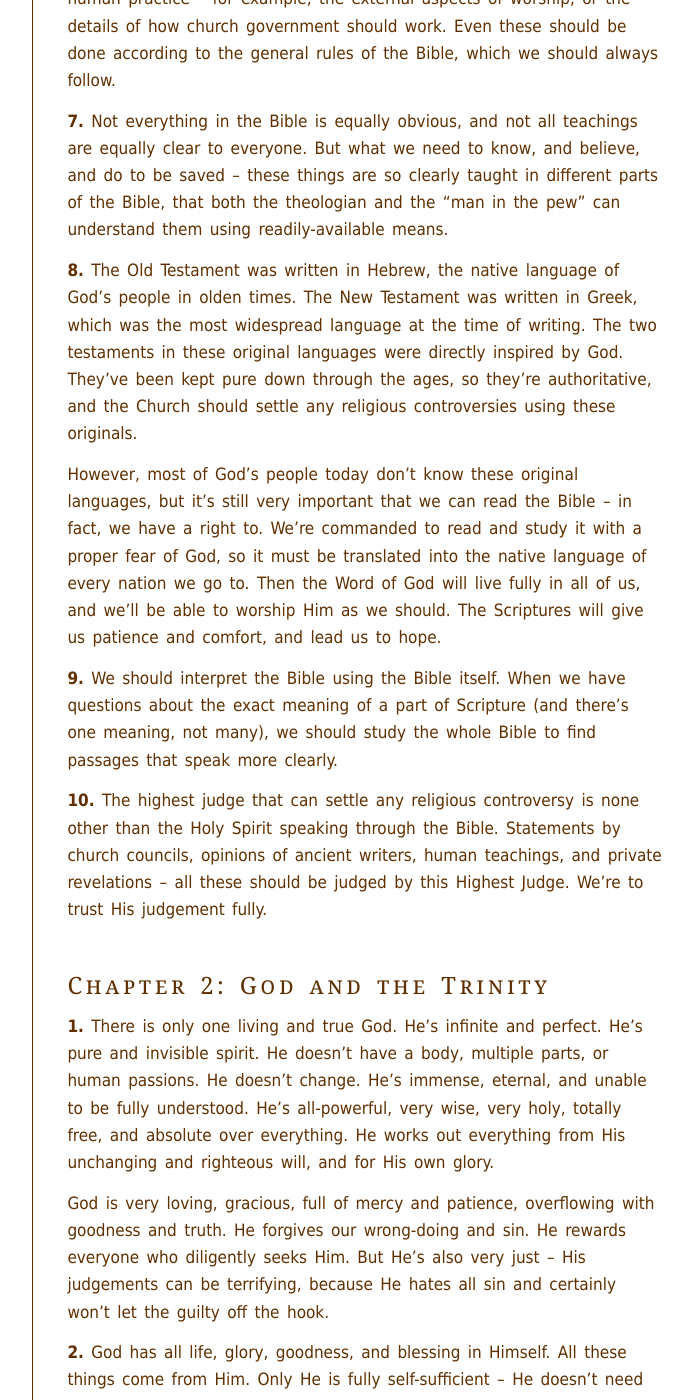
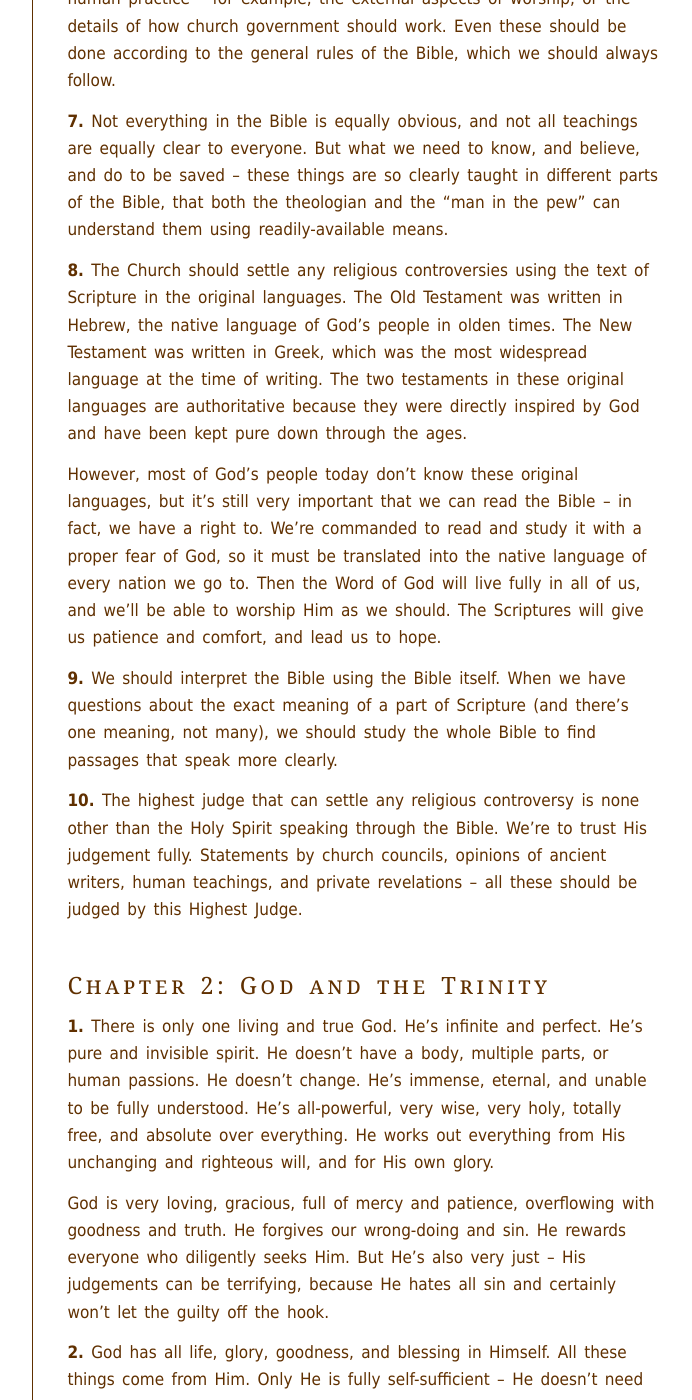
Before and after one commit to benhoyt/benhoyt.github.com, a Jekyll site: the page built from writings-pew.html, in a window 1280 px wide and 1400 px high, scrolled down 4804 px. Shown: the whole window, without its empty margins (356-1048 px from the left). Built offline with Jekyll 4.4.1, drawn with Linux system fonts in a browser that asks for light colours; some of the changed text lies outside the part shown.

Commit message:
Some good wording/structure tweaks on Chapter 1 from Bryan.

```diff
--- a/writings-pew.html
+++ b/writings-pew.html
@@ -125,13 +125,13 @@ permalink: /writings/pew/index.html
 
 <p><a id="chapter1-7" href="#chapter1-7" class="subsection">7.</a> Not everything in the Bible is equally obvious, and not all teachings are equally clear to everyone. But what we need to know, and believe, and do to be saved – these things are so clearly taught in different parts of the Bible, that both the theologian and the “man in the pew” can understand them using readily-available means.</p>
 
-<p><a id="chapter1-8" href="#chapter1-8" class="subsection">8.</a> The Old Testament was written in Hebrew, the native language of God’s people in olden times. The New Testament was written in Greek, which was the most widespread language at the time of writing. The two testaments in these original languages were directly inspired by God. They’ve been kept pure down through the ages, so they’re authoritative, and the Church should settle any religious controversies using these originals.</p>
+<p><a id="chapter1-8" href="#chapter1-8" class="subsection">8.</a> The Church should settle any religious controversies using the text of Scripture in the original languages. The Old Testament was written in Hebrew, the native language of God’s people in olden times. The New Testament was written in Greek, which was the most widespread language at the time of writing. The two testaments in these original languages are authoritative because they were directly inspired by God and have been kept pure down through the ages.</p>
 
 <p>However, most of God’s people today don’t know these original languages, but it’s still very important that we can read the Bible – in fact, we have a right to. We’re commanded to read and study it with a proper fear of God, so it must be translated into the native language of every nation we go to. Then the Word of God will live fully in all of us, and we’ll be able to worship Him as we should. The Scriptures will give us patience and comfort, and lead us to hope.</p>
 
 <p><a id="chapter1-9" href="#chapter1-9" class="subsection">9.</a> We should interpret the Bible using the Bible itself. When we have questions about the exact meaning of a part of Scripture (and there’s one meaning, not many), we should study the whole Bible to find passages that speak more clearly.</p>
 
-<p><a id="chapter1-10" href="#chapter1-10" class="subsection">10.</a> The highest judge that can settle any religious controversy is none other than the Holy Spirit speaking through the Bible. Statements by church councils, opinions of ancient writers, human teachings, and private revelations – all these should be judged by this Highest Judge. We’re to trust His judgement fully.</p>
+<p><a id="chapter1-10" href="#chapter1-10" class="subsection">10.</a> The highest judge that can settle any religious controversy is none other than the Holy Spirit speaking through the Bible. We’re to trust His judgement fully. Statements by church councils, opinions of ancient writers, human teachings, and private revelations – all these should be judged by this Highest Judge.</p>
 
 
 <h2 id="chapter2"><a href="#chapter2">Chapter 2: God and the Trinity</a></h2>
```
Also changed, not shown: other parts of writings-pew.html (+2 -2 lines).
